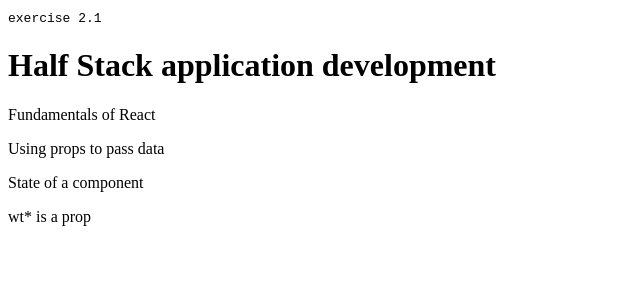
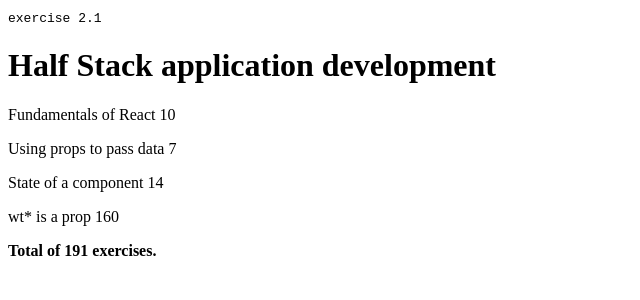
Before and after one commit to lonchanick/fullstackopen, a React (Vite) app in the folder part2/myapp/: page / in a window 1280 px wide. Shown: the top 300 px of the page, without its empty margins (0-640 px from the left). Built offline with nearby package versions, Linux system fonts and the light colour scheme.

Commit message:
exercise2.2

```diff
--- a/part2/myapp/src/App.jsx
+++ b/part2/myapp/src/App.jsx
@@ -17,7 +17,10 @@ const Part = (props) => (
   </p>
 )
 
-const Total = (props) => <p>Number of exercises {props.total}</p>
+const Total = ({course}) => {
+  const ex = course.map(el => el.exercises)
+  return <strong>Total of {ex.reduce((acc,n)=> acc+n)} exercises.</strong>
+}
 
 const App = () => {
   const course = {
@@ -47,7 +50,12 @@ const App = () => {
     ]
   }
 
-  return <Course course={course} />
+  return (
+    <>
+      <Course course={course} />
+      <Total course={course.parts} />
+    </>
+  )
 }
 
 export default App
--- a/part2/myapp/src/components/Course.jsx
+++ b/part2/myapp/src/components/Course.jsx
@@ -6,7 +6,7 @@ const Course = ({course})=>{
         <div>
             <span><code>exercise 2.1</code></span>
             <h1 key={id}>{name}</h1>
-            {parts.map(el => <p key={el.id}>{el.name}</p>)}
+            {parts.map(el => <p key={el.id}>{el.name} {el.exercises}</p>)}
         </div>
     )
 }
```
